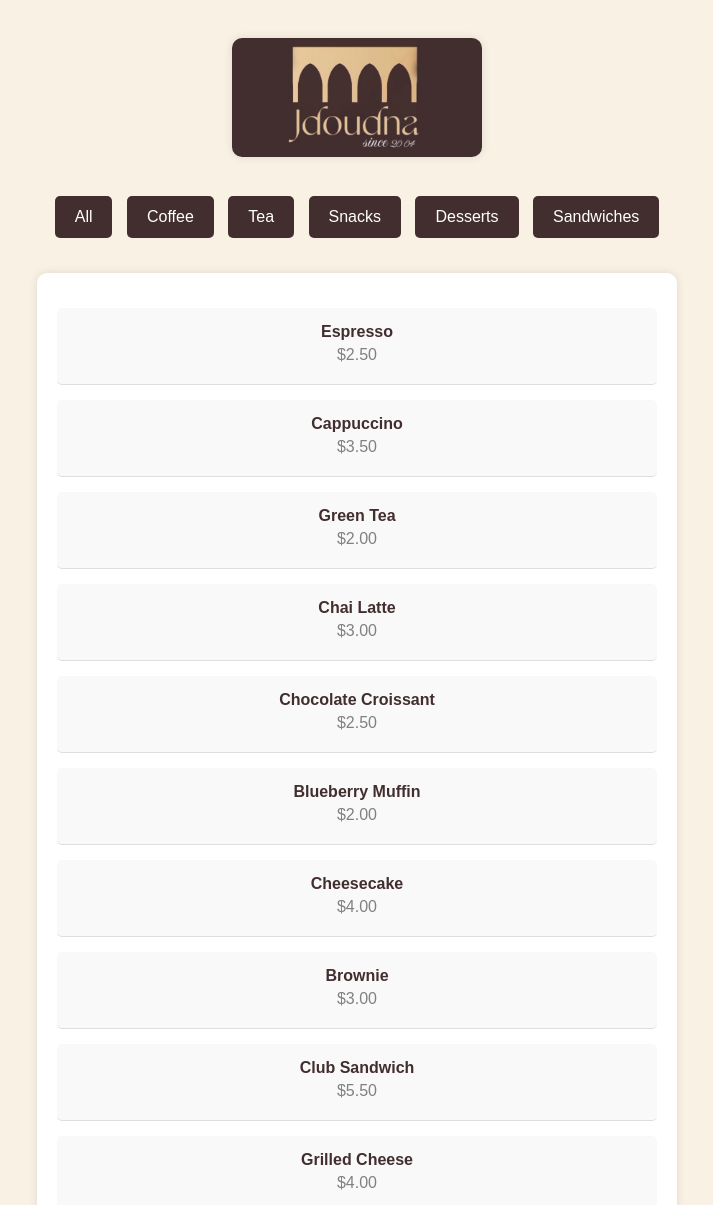
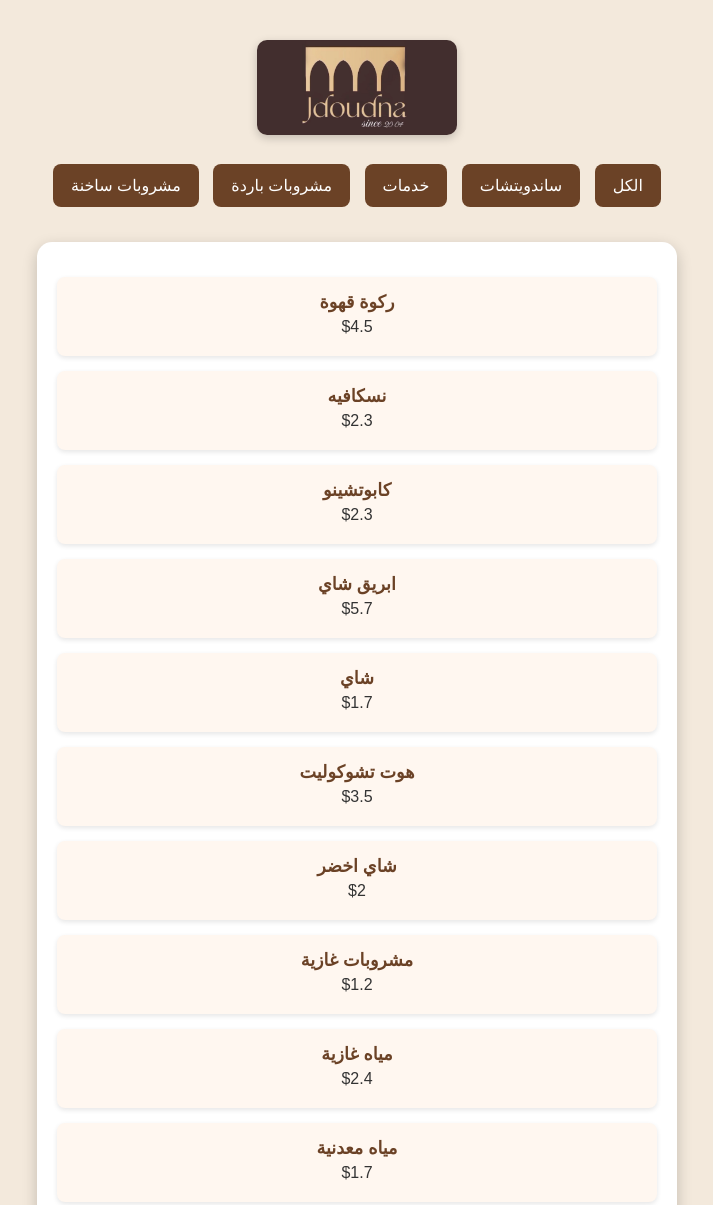
Before and after one commit to Raedsh-1/jdoudna, a plain HTML site: page index.html in a window 1280 px wide. Shown: the top 1205 px of the page, without its empty margins (283-996 px from the left). Drawn offline with Linux system fonts and the light colour scheme.

Commit message:
Update index.html

```diff
--- a/index.html
+++ b/index.html
@@ -5,21 +5,21 @@
     <meta name="viewport" content="width=device-width, initial-scale=1.0">
     <title>Jdoudna</title>
     <style>
-        body {
-            font-family: Arial, sans-serif;
+         body {
+            font-family: 'Arial', sans-serif;
             text-align: center;
-            background-color: #f8f1e4;
+            background-color: #f3e9dc;
+            margin: 0;
+            padding: 20px;
         }
-
-
 
         .menu-container {
             max-width: 600px;
             margin: 30px auto;
             background: white;
             padding: 20px;
-            border-radius: 10px;
-            box-shadow: 0 0 10px rgba(0, 0, 0, 0.1);
+            border-radius: 15px;
+            box-shadow: 0 5px 15px rgba(0, 0, 0, 0.2);
             animation: fadeIn 1s ease-out;
         }
 
@@ -27,22 +27,22 @@
             display: none;
             margin: 15px 0;
             padding: 15px;
-            border-bottom: 1px solid #ddd;
-            border-radius: 5px;
-            background-color: #f9f9f9;
+            border-radius: 8px;
+            background-color: #fff7f0;
             opacity: 0;
-            transition: opacity 0.3s ease-in-out;
+            transition: opacity 0.5s ease-in-out;
+            box-shadow: 0 2px 5px rgba(0, 0, 0, 0.1);
         }
 
         .menu-item h3 {
             margin: 0;
-            font-size: 1rem;
-            color: #422e2f;
+            font-size: 1.1rem;
+            color: #6b4226;
         }
 
         .menu-item p {
             margin: 5px 0;
-            color: gray;
+            color: #333;
             font-size: 1rem;
         }
 
@@ -53,18 +53,19 @@
 
         .filter-btn {
             margin: 5px;
-            padding: 12px 20px;
+            padding: 12px 18px;
             cursor: pointer;
-            background: #422e2f;
+            background: #6b4226;
             color: white;
             border: none;
-            border-radius: 5px;
+            border-radius: 8px;
             font-size: 1rem;
-            transition: background 0.3s ease;
+            transition: background 0.3s ease, transform 0.2s;
         }
 
         .filter-btn:hover {
             background: #a0522d;
+            transform: scale(1.05);
         }
 
         .filter-btn:focus {
@@ -72,16 +73,18 @@
         }
 
         img {
-            margin: 30px 0;
-            width: 250px;
+            margin: 20px 0;
+            width: 200px;
             border-radius: 10px;
-            box-shadow: 0 0 10px rgba(0, 0, 0, 0.1);
+            box-shadow: 0 3px 10px rgba(0, 0, 0, 0.2);
+
         }
 
         @keyframes fadeIn {
-            0% { opacity: 0; }
-            100% { opacity: 1; }
+            from { opacity: 0; }
+            to { opacity: 1; }
         }
+
     </style>
 </head>
 <body>
@@ -91,69 +94,177 @@
 <img src="jdoudna.JPG" alt="Cafe image" width="300">
 
 <div>
-    <button class="filter-btn" onclick="filterMenu('all')">All</button>
-    <button class="filter-btn" onclick="filterMenu('coffee')">Coffee</button>
-    <button class="filter-btn" onclick="filterMenu('tea')">Tea</button>
-    <button class="filter-btn" onclick="filterMenu('snacks')">Snacks</button>
-    <button class="filter-btn" onclick="filterMenu('desserts')">Desserts</button>
-    <button class="filter-btn" onclick="filterMenu('sandwiches')">Sandwiches</button>
+
+  <script>//<button class="filter-btn" onclick="filterMenu('حلويات')">حلويات</button></script>
+
+    <button class="filter-btn" onclick="filterMenu('مشروباتـساخنة')">مشروبات ساخنة</button>
+
+
+    <button class="filter-btn" onclick="filterMenu('مشروباتـباردة')">مشروبات باردة</button>
+    <button class="filter-btn" onclick="filterMenu('خدمات')">خدمات</button>
+    <script>// <button class="filter-btn" onclick="filterMenu('نقراشات')">نقراشات</button> </script>
+
+    <button class="filter-btn" onclick="filterMenu('ساندويتشات')">ساندويتشات</button>
+    <button class="filter-btn" onclick="filterMenu('الكل')">الكل</button>
 </div>
 
 <div class="menu-container">
-    <div class="menu-item coffee">
-        <h3>Espresso</h3>
-        <p>$2.50</p>
+
+    <script>// mashrobat sa5ena </script>
+    <div class="menu-item مشروباتـساخنة">
+        <h3>ركوة قهوة</h3>
+        <p>$4.5</p>
     </div>
-    <div class="menu-item coffee">
-        <h3>Cappuccino</h3>
-        <p>$3.50</p>
+    <div class="menu-item مشروباتـساخنة">
+        <h3>نسكافيه</h3>
+        <p>$2.3</p>
     </div>
-    <div class="menu-item tea">
-        <h3>Green Tea</h3>
-        <p>$2.00</p>
+    <div class="menu-item مشروبات_ساخنة">
+        <h3>كابوتشينو</h3>
+        <p>$2.3</p>
     </div>
-    <div class="menu-item tea">
-        <h3>Chai Latte</h3>
-        <p>$3.00</p>
+    <div class="menu-item مشروباتـساخنة">
+        <h3>ابريق شاي</h3>
+        <p>$5.7</p>
     </div>
-    <div class="menu-item snacks">
+     <div class="menu-item مشروباتـساخنة">
+        <h3>شاي</h3>
+        <p>$1.7</p>
+    </div>
+
+      <div class="menu-item مشروباتـساخنة">
+        <h3>هوت تشوكوليت</h3>
+        <p>$3.5</p>
+    </div>
+
+      <div class="menu-item مشروباتـساخنة">
+        <h3>شاي اخضر</h3>
+        <p>$2</p>
+    </div>
+
+
+<script>// mashrobat bareda </script>
+
+     <div class="menu-item مشروباتـباردة">
+        <h3>مشروبات غازية </h3>
+        <p>$1.2</p>
+    </div>
+
+    <div class="menu-item مشروباتـباردة">
+        <h3>مياه غازية</h3>
+        <p>$2.4</p>
+    </div>
+    <div class="menu-item مشروباتـباردة">
+        <h3>مياه معدنية </h3>
+        <p>$1.7</p>
+    </div>
+    <div class="menu-item مشروباتـباردة">
+        <h3>مياه معدنية صغير</h3>
+        <p>$0.6</p>
+    </div>
+    <div class="menu-item مشروباتـباردة">
+        <h3>مشروب طاقة</h3>
+        <p>$1.7</p>
+    </div>
+     <div class="menu-item مشروباتـباردة">
+        <h3>عصير معلب</h3>
+        <p>$1.2</p>
+    </div>
+
+
+      <div class="menu-item مشروباتـباردة">
+        <h3>بيرة بدون كحول</h3>
+        <p>$2.3</p>
+    </div>
+
+    <div class="menu-item مشروباتـباردة">
+        <h3>فرييز</h3>
+        <p>$2.5</p>
+    </div>
+
+
+
+
+
+
+
+
+
+
+
+
+
+
+  <script>
+  /* <div class="menu-item نقراشات">
         <h3>Chocolate Croissant</h3>
         <p>$2.50</p>
     </div>
-    <div class="menu-item snacks">
+    <div class="menu-item نقراشات">
         <h3>Blueberry Muffin</h3>
         <p>$2.00</p>
     </div>
-    <div class="menu-item desserts">
+    <div class="menu-item حلويات">
         <h3>Cheesecake</h3>
         <p>$4.00</p>
     </div>
-    <div class="menu-item desserts">
+    <div class="menu-item حلويات">
         <h3>Brownie</h3>
         <p>$3.00</p>
     </div>
-    <div class="menu-item sandwiches">
+    <div class="menu-item ساندويتشات">
         <h3>Club Sandwich</h3>
         <p>$5.50</p>
     </div>
-    <div class="menu-item sandwiches">
+    <div class="menu-item ساندويتشات">
         <h3>Grilled Cheese</h3>
         <p>$4.00</p>
     </div>
+
+    <div class="menu-item خدمات">
+        <h3>منقل فحم للأركيلة </h3>
+        <p>$2.3</p>
+
+    </div>
+    */
+    </script>
+
+
+    <div class="menu-item خدمات">
+        <h3>منقل فحم للشوي صغير</h3>
+        <p>$6.8</p>
+    </div>
+
+    <div class="menu-item خدمات">
+        <h3>منقل فحم للشوي كبير</h3>
+        <p>$7.8</p>
+     </div>
+
+     <div class="menu-item خدمات">
+        <h3>خدمة قلي</h3>
+        <p>$2.3</p>
+     </div>
+
+     <div class="menu-item خدمات">
+        <h3>خدمة شوي</h3>
+        <p>$2.5/كجم</p>
+     </div>
+
+
 </div>
 
 <script>
     function filterMenu(category) {
         let items = document.querySelectorAll('.menu-item');
         items.forEach(item => {
-            if (category === 'all' || item.classList.contains(category)) {
+            if (category === 'الكل' || item.classList.contains(category)) {
                 item.classList.add('show');
             } else {
                 item.classList.remove('show');
             }
         });
     }
-    filterMenu('all'); // Show all items initially
+    filterMenu('الكل'); // Show all items initially
 </script>
 
 </body>
```
